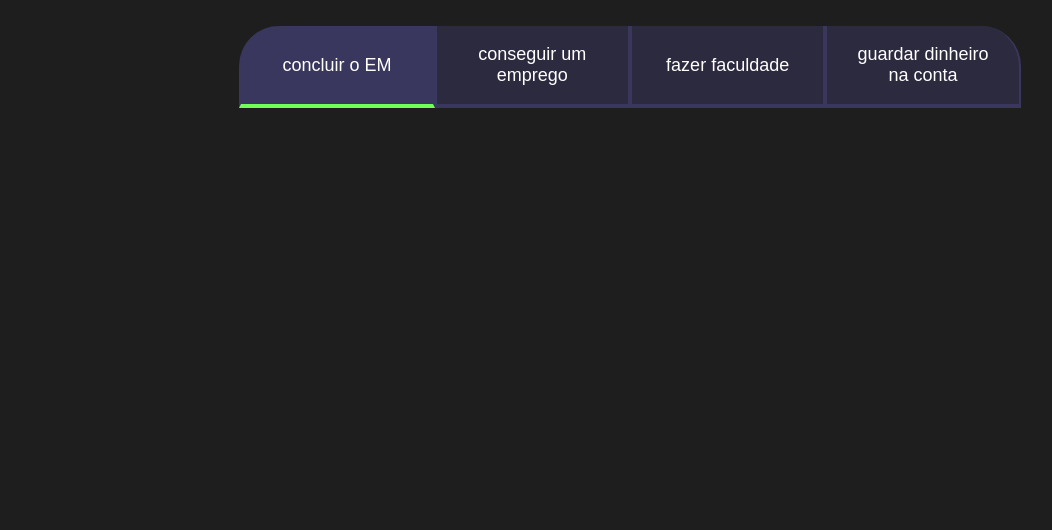
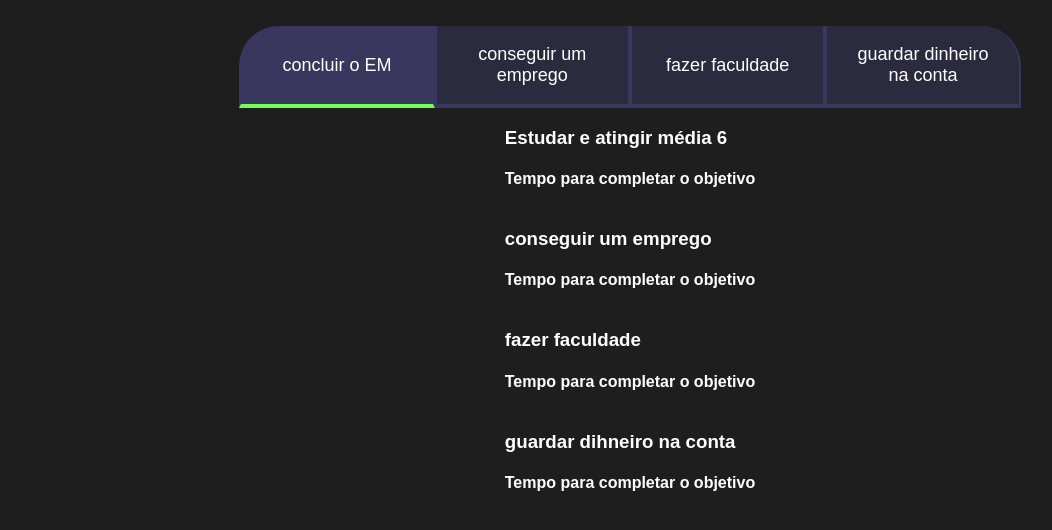
Before and after one commit to soleneprimo/projeto-de-vida, a plain HTML site: page index.html in a window 1280 px wide. Shown: the part 80-610 px from the top of the page, without its empty margins (10-1062 px from the left). Drawn offline with Linux system fonts and the light colour scheme.

Commit message:
Add files via upload

```diff
--- a/index.html
+++ b/index.html
@@ -15,6 +15,24 @@
 <button class="botao">fazer faculdade</button>
 <button class="botao">guardar dinheiro na conta</button>
  </div>
+</div class="abas-texto">
+<div class="aba-conteudo">
+  <h3 class="aba-conteudo-titulo-pricipal"> Estudar e atingir média 6</h3>
+  <h4 class="aba-conteudo-titulo-secundario"> Tempo para completar o objetivo</h4>
+  </div>
+  <div class="aba-conteudo">
+    <h3 class="aba-conteudo-titulo-pricipal"> conseguir um emprego</h3>
+    <h4 class="aba-conteudo-titulo-secundario"> Tempo para completar o objetivo</h4>
+    </div>
+    <div class="aba-conteudo">
+      <h3 class="aba-conteudo-titulo-pricipal"> fazer faculdade</h3>
+      <h4 class="aba-conteudo-titulo-secundario"> Tempo para completar o objetivo</h4>
+      </div>
+      <div class="aba-conteudo">
+        <h3 class="aba-conteudo-titulo-pricipal"> guardar dihneiro na conta</h3>
+        <h4 class="aba-conteudo-titulo-secundario"> Tempo para completar o objetivo</h4>
+        </div>
+</div>
 </section>
 <script src="main.js"></script>
 </body>
```
